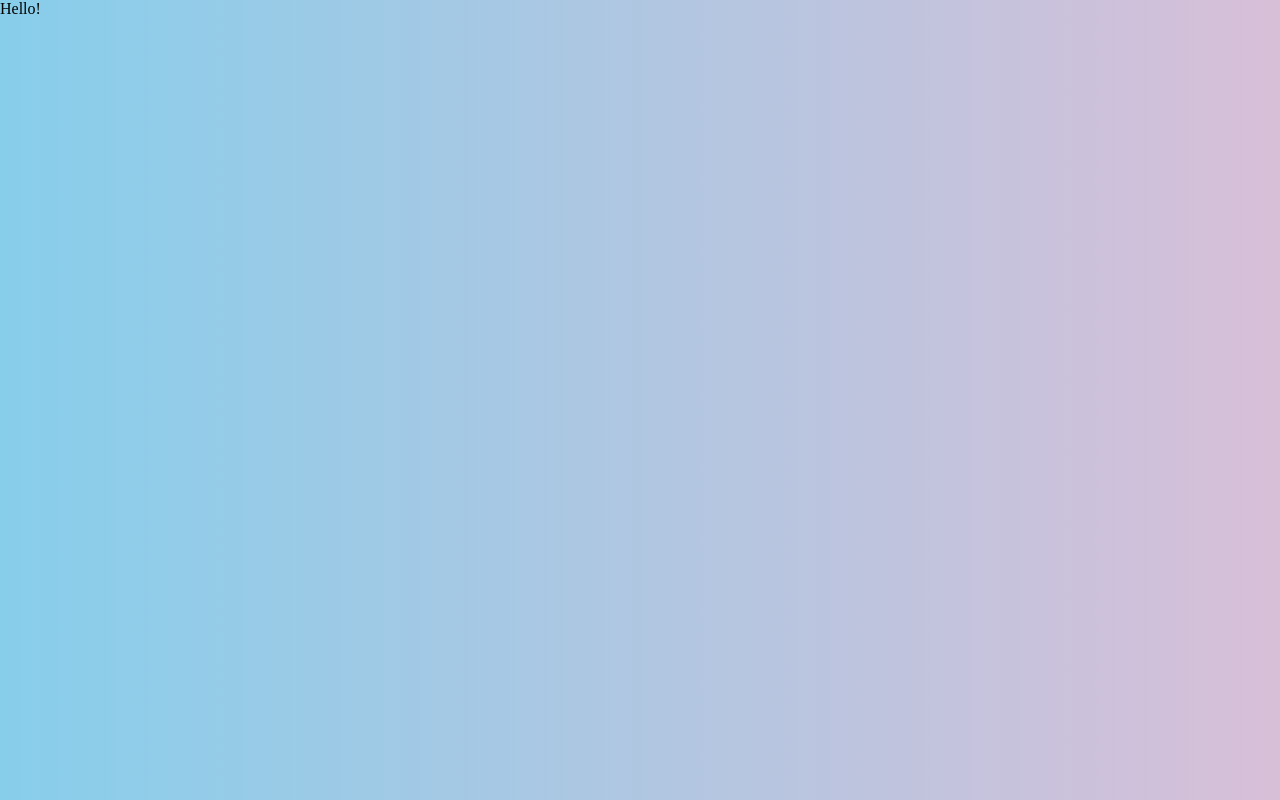
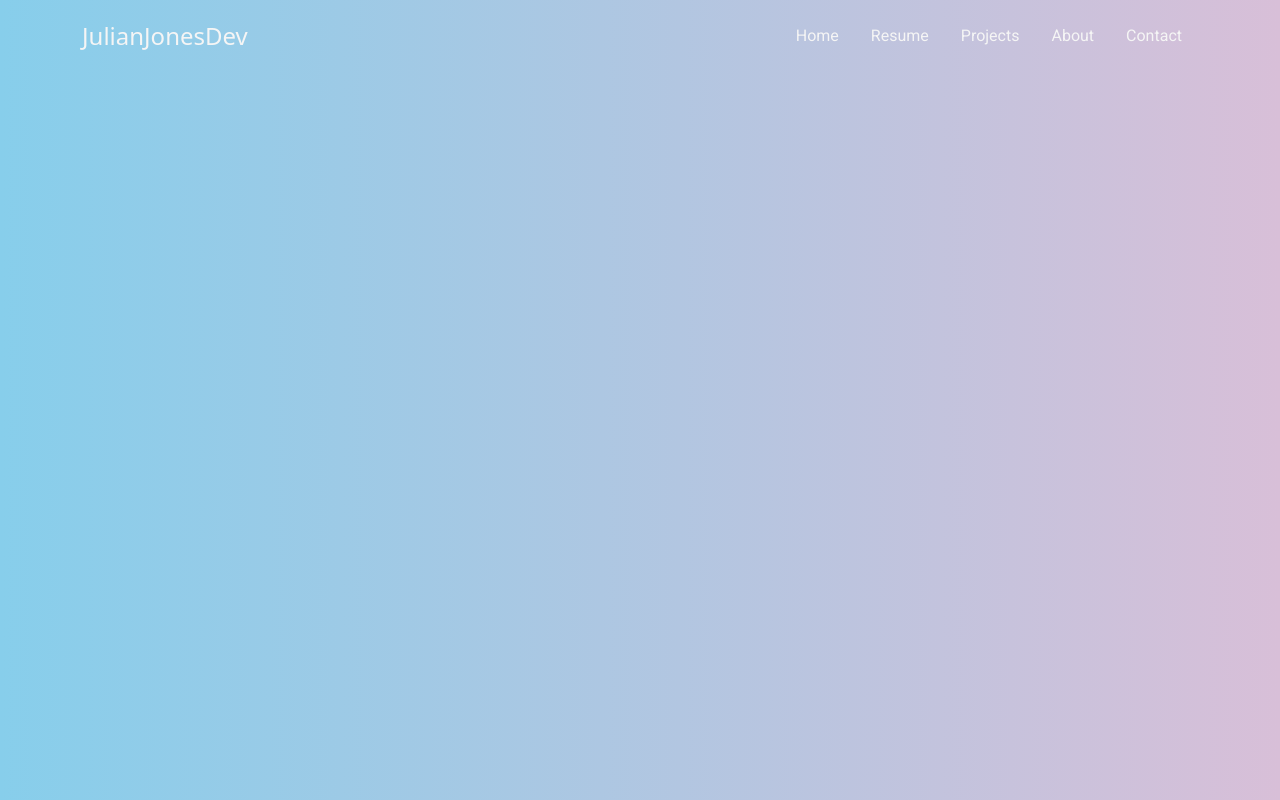
Before and after one commit to JulianJ96/Capstone-2-Personal-Portfolio, a plain HTML site: page index.html in a window 1280 px wide. Drawn offline with nearby package versions, Linux system fonts and the light colour scheme.

Commit message:
getting navbar done

```diff
--- a/index.html
+++ b/index.html
@@ -5,11 +5,28 @@
     <meta http-equiv="X-UA-Compatible" content="IE=edge">
     <meta name="viewport" content="width=device-width, initial-scale=1.0">
     <link rel="stylesheet" href="styles.css">
+    <link href="https://cdn.jsdelivr.net/npm/bootstrap@5.3.3/dist/css/bootstrap.min.css" rel="stylesheet" integrity="sha384-QWTKZyjpPEjISv5WaRU9OFeRpok6YctnYmDr5pNlyT2bRjXh0JMhjY6hW+ALEwIH" crossorigin="anonymous">
+    <link href="https://fonts.googleapis.com/css2?family=Quicksand:wght@300..700&display=swap" rel="stylesheet">
+    <link href="https://fonts.googleapis.com/css2?family=Roboto:ital,wght@0,100;0,300;0,400;0,500;0,700;0,900;1,100;1,300;1,400;1,500;1,700;1,900&display=swap" rel="stylesheet">
     <title>Capstone 2 Personal Portfolio Website</title>
 </head>
 <body>
     <section id="navbar">
-        <div class="container">Hello!</div>
+        <div class="container">
+            <header class="d-flex flex-wrap justify-content-center py-3 mb-4">
+              <a href="/" class="d-flex align-items-center mb-3 mb-md-0 me-md-auto link-body-emphasis text-decoration-none">
+                <span class="fs-4 nav-text">JulianJonesDev</span>
+              </a>
+
+              <ul class="nav nav-pills">
+                <li class="nav-item"><a href="#home" class="nav-link"aria-current="page">Home</a></li>
+                <li class="nav-item"><a href="#resume" class="nav-link">Resume</a></li>
+                <li class="nav-item"><a href="#projects" class="nav-link">Projects</a></li>
+                <li class="nav-item"><a href="#about" class="nav-link">About</a></li>
+                <li class="nav-item"><a href="#contact" class="nav-link">Contact</a></li>
+              </ul>
+            </header>
+        </div>
     </section>
 
     <section id="hero"></section>
@@ -18,6 +35,10 @@
 
     <section id="projects"></section>
 
+    <section id="about"></section>
+
     <section id="contact"></section>
+
+    <script src="https://cdn.jsdelivr.net/npm/bootstrap@5.3.3/dist/js/bootstrap.bundle.min.js" integrity="sha384-YvpcrYf0tY3lHB60NNkmXc5s9fDVZLESaAA55NDzOxhy9GkcIdslK1eN7N6jIeHz" crossorigin="anonymous"></script>
 </body>
 </html>
--- a/styles.css
+++ b/styles.css
@@ -7,3 +7,15 @@
 body {
     background: linear-gradient(90deg, #87CEEB, #D8BFD8);
 }
+
+
+
+
+
+.nav, .nav-link a{
+    font-family: "Roboto", sans-serif;
+}
+
+.nav-text, .nav-link{
+    color: #f5f5f5 !important;
+}
```
Also changed, not shown: 1 other file.
